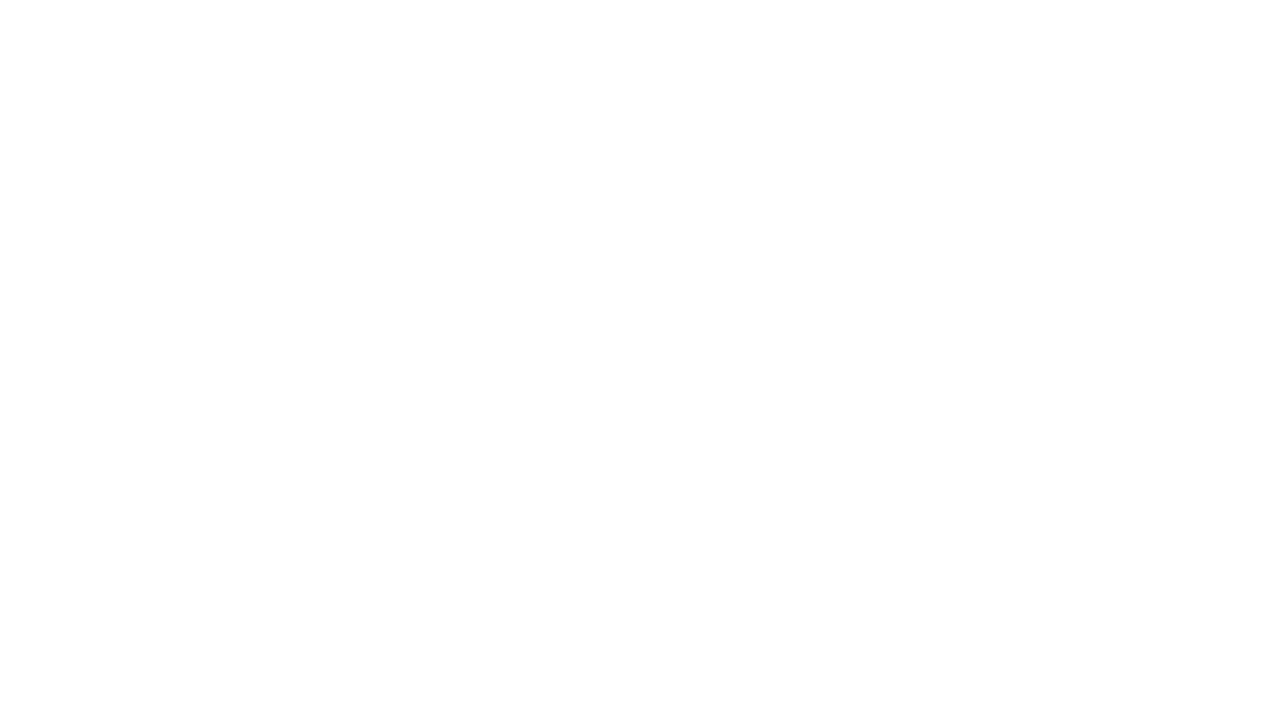
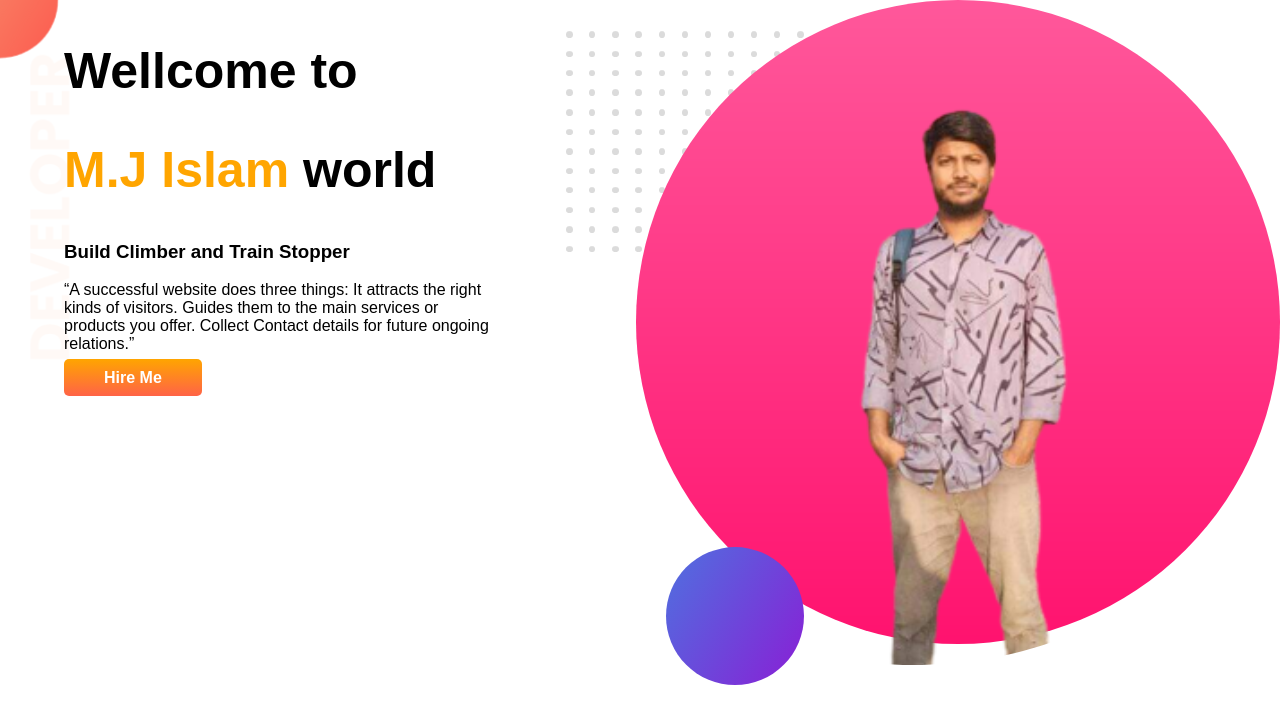
Before and after one commit to jahedulislam123/Jahed-portfolio, a plain HTML site: page index.html in a window 1280 px wide. Drawn offline with Linux system fonts and the light colour scheme.

Commit message:
top banner added

```diff
--- a/index.html
+++ b/index.html
@@ -1,5 +1,6 @@
 <!DOCTYPE html>
 <html lang="en">
+
 <head>
     <meta charset="UTF-8">
     <meta http-equiv="X-UA-Compatible" content="IE=edge">
@@ -7,7 +8,23 @@
     <title>Wellcome to M.J Islam World</title>
     <link rel="stylesheet" href="style.css">
 </head>
+
 <body>
+    <section class="top-banner">
+        <div class="haif-width">
+            <h1> Wellcome to </h1>
+            <h1> <span class="orange-color">M.J Islam</span> world</h1>
+            <h3>Build Climber and Train Stopper
+            </h3>
+            <p>“A successful website does three things:
+                It attracts the right kinds of visitors.
+                Guides them to the main services or products you offer.
+                Collect Contact details for future ongoing relations.”</p>
+            <a class="link-button" target="_blank" href="https://www.linkedin.com/feed/">Hire Me</a>
+        </div>
+        <div class="haif-width"> <img src="images/my-bg2.png" alt="">
+        </div>
+    </section>
+</body>
 
-</body>
 </html>
--- a/style.css
+++ b/style.css
@@ -0,0 +1,39 @@
+body {
+    font-family: 'poppins', sans-serif;
+    margin: 0px;
+}
+
+h1 {
+    font-size: 50px;
+}
+
+.orange-color {
+    color: orange;
+}
+
+section {
+    display: flex;
+}
+
+.haif-width {
+    width: 50%;
+    padding-left: 5%;
+}
+
+.haif-width {
+    width: 80%;
+}
+
+.link-button {
+    text-decoration: none;
+    background-image: linear-gradient(orange, tomato);
+    padding: 10px 40px;
+    color: white;
+    font-weight: 700;
+    border-radius: 5px;
+}
+
+.top-banner {
+    background-image: url(images/top-banner.png);
+    background-repeat: no-repeat;
+}
```
Also changed, not shown: images/dream-bg.png (added), images/exp-bg.png (added), images/jhankar.png (added), images/jhankar2.png (added), images/my-bg.png (added), images/my-bg2.png (added), images/top-banner.png (added), 7 other files.
